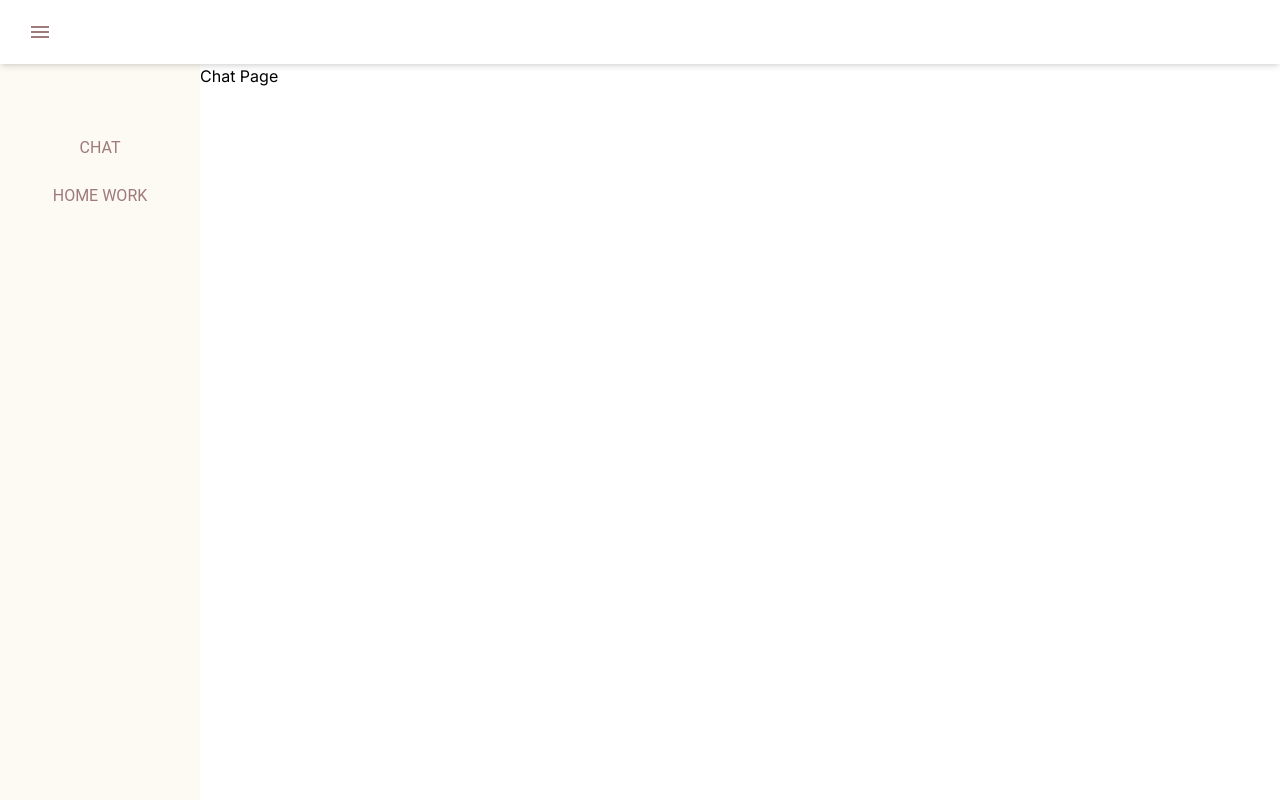
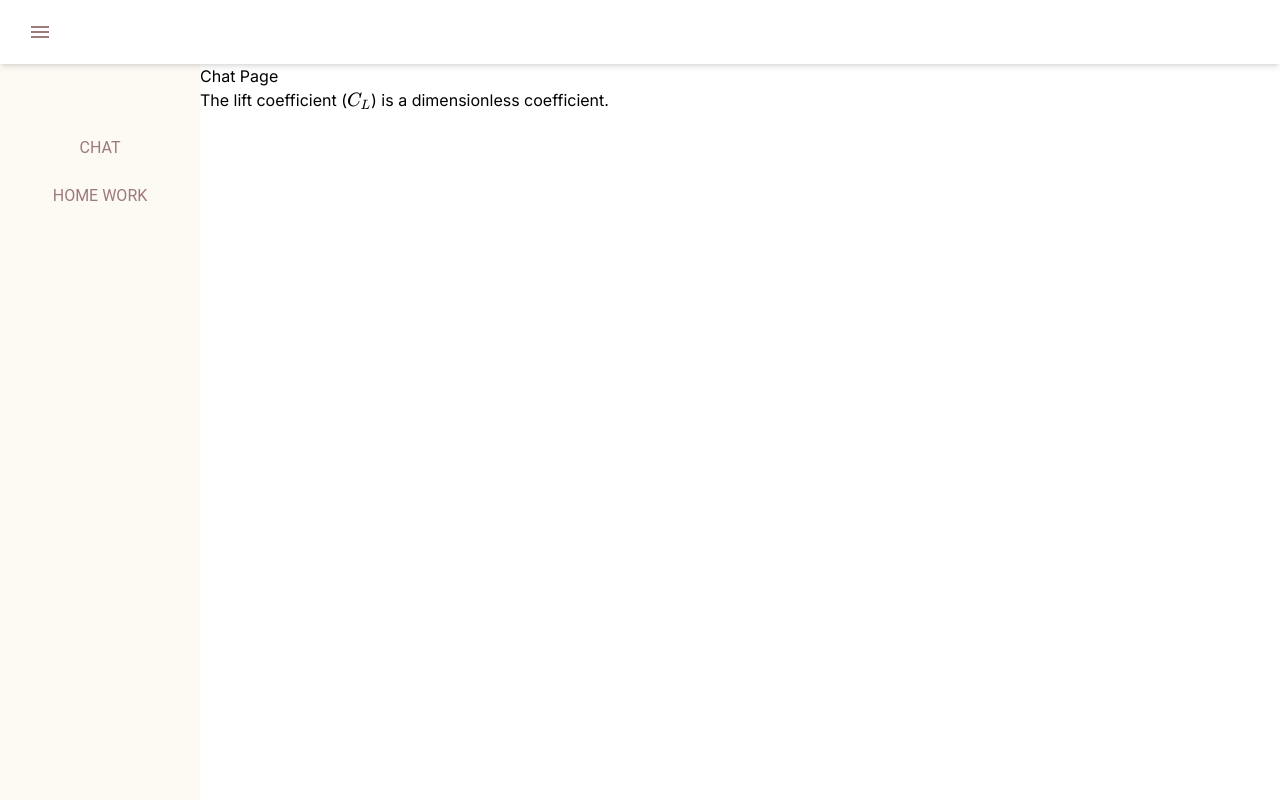
Before and after one commit to jean619215/k8-ai-front, a Next.js app: page /chat in a window 1280 px wide. Built offline with nearby package versions, Linux system fonts and the light colour scheme.

Commit message:
add formatter for LaTeX

```diff
--- a/package.json
+++ b/package.json
@@ -21,9 +21,13 @@
     "@mui/material": "^6.2.0",
     "axios": "^1.7.9",
     "clsx": "^2.1.1",
+    "katex": "^0.16.15",
     "next": "15.0.3",
     "react": "^18.0.0",
     "react-dom": "^18.0.0",
+    "react-markdown": "^9.0.1",
+    "rehype-katex": "^7.0.1",
+    "remark-math": "^6.0.0",
     "tailwind-merge": "^2.5.5",
     "zustand": "^5.0.2"
   },
--- a/src/app/chat/page.tsx
+++ b/src/app/chat/page.tsx
@@ -1,9 +1,20 @@
 "use client";
+import ReactMarkdown from "react-markdown";
+import remarkMath from "remark-math";
+import rehypeKatex from "rehype-katex";
+import "katex/dist/katex.min.css"; // 引入 Katex 樣式
 
 export default function ChatPage() {
+  const markdown = `The lift coefficient ($C_L$) is a dimensionless coefficient.`;
   return (
     <div>
       <h1>Chat Page</h1>
+      <ReactMarkdown
+        className="prose whitespace-pre-wrap"
+        children={markdown}
+        remarkPlugins={[remarkMath]}
+        rehypePlugins={[rehypeKatex]}
+      ></ReactMarkdown>
     </div>
   );
 }
```
Also changed, not shown: 1 other file (tests, documents, lock files or other folders).
